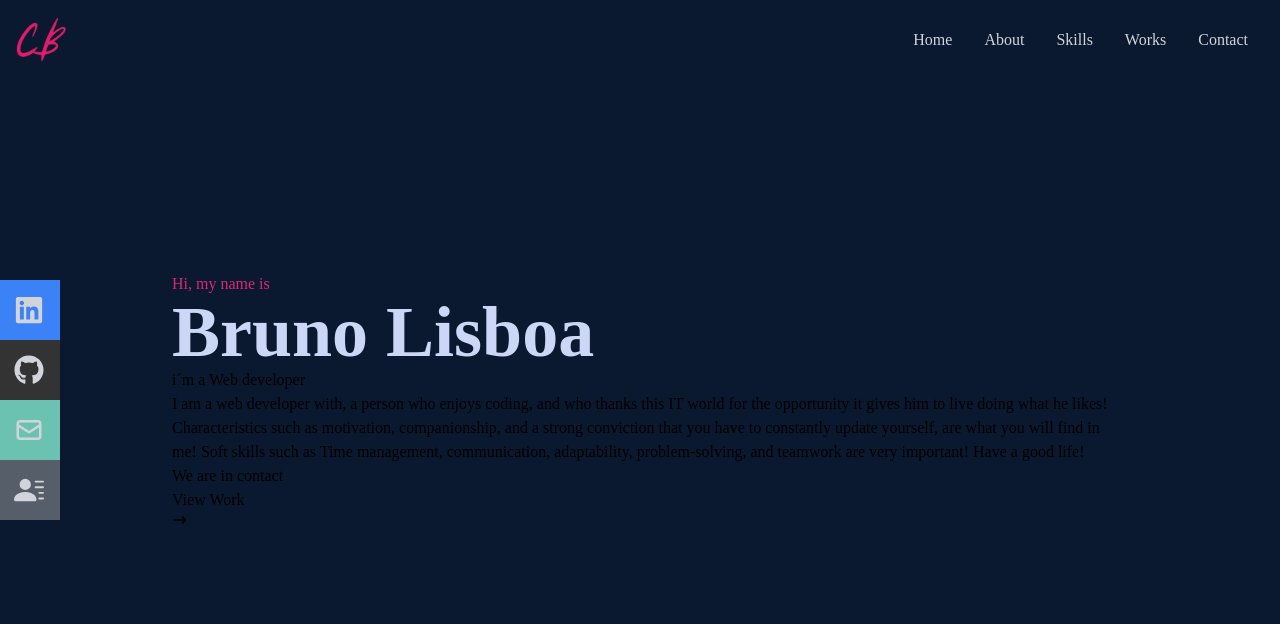
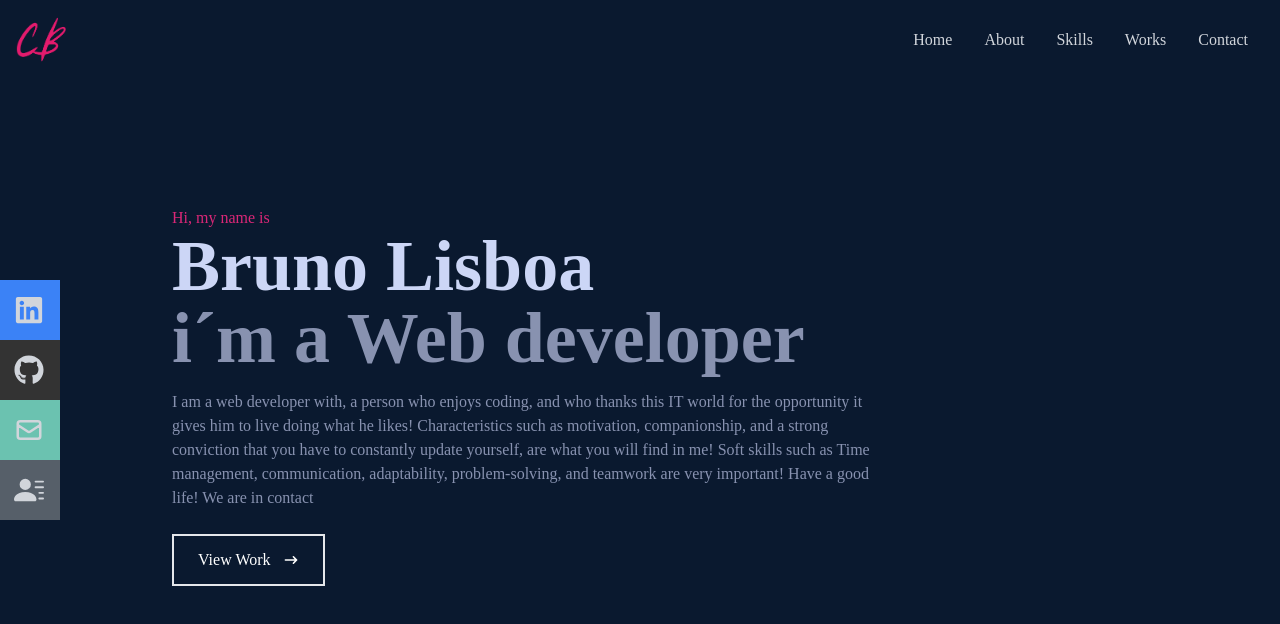
Before and after one commit to br1lisboa/PORTFOLIO, a React (Create React App) app: page / in a window 1280 px wide. Shown: the top 624 px of the page. Built offline with nearby package versions, Linux system fonts and the light colour scheme; the HTML template or start-up script is replaced by a standard one.

Commit message:
working in about

```diff
--- a/src/components/Home.jsx
+++ b/src/components/Home.jsx
@@ -8,14 +8,18 @@
       <div className='max-w-[1000px] mx-auto px-8 flex flex-col justify-center h-full'>
         <p className='text-pink-600'>Hi, my name is</p>
         <h1 className='text-4xl sm:text-7xl font-bold text-[#ccd6f6]'>Bruno Lisboa</h1>
-        <h2>i´m a Web developer</h2>
-        <p> I am a web developer with, a person who enjoys coding, and who thanks this IT world for the opportunity it gives him to live doing what he likes!
+        <h2 className='text-4xl sm:text-7xl font-bold text-[#8892b0]'>i´m a Web developer</h2>
+        <p className='text-[#8892b0] py-4 max-w-[700px]'> I am a web developer with, a person who enjoys coding, and who thanks this IT world for the opportunity it gives him to live doing what he likes!
             Characteristics such as motivation, companionship, and a strong conviction that you have to constantly update yourself, are what you will find in me! Soft skills such as Time management, communication, adaptability, problem-solving, and teamwork are very important!
             Have a good life!
             We are in contact
         </p>
         <div>
-          <button>View Work <HiArrowNarrowRight /></button>
+          <button className='text-white group border-2 px-6 py-3 my-2 flex items-center hover:bg-pink-600 hover:border-pink-600'>View Work
+            <span className='group-hover:rotate-90 duration-300'>
+              <HiArrowNarrowRight className='ml-3'/>
+            </span>
+          </button>
         </div>
       </div>
     </div>
```
Also changed, not shown: src/components/About.jsx (added).
